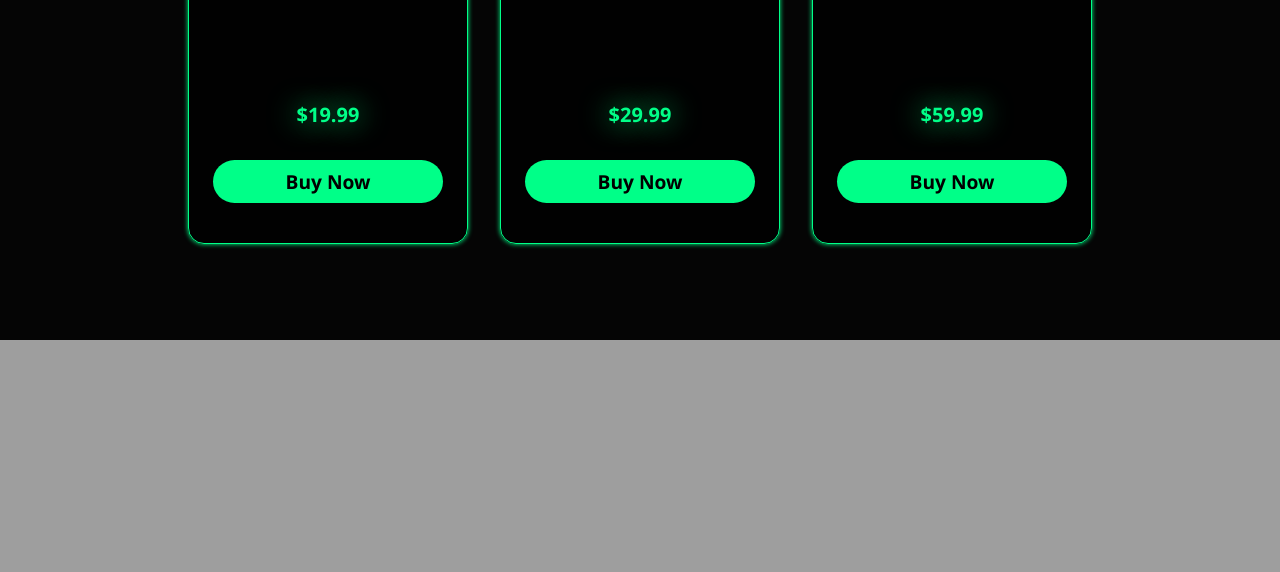
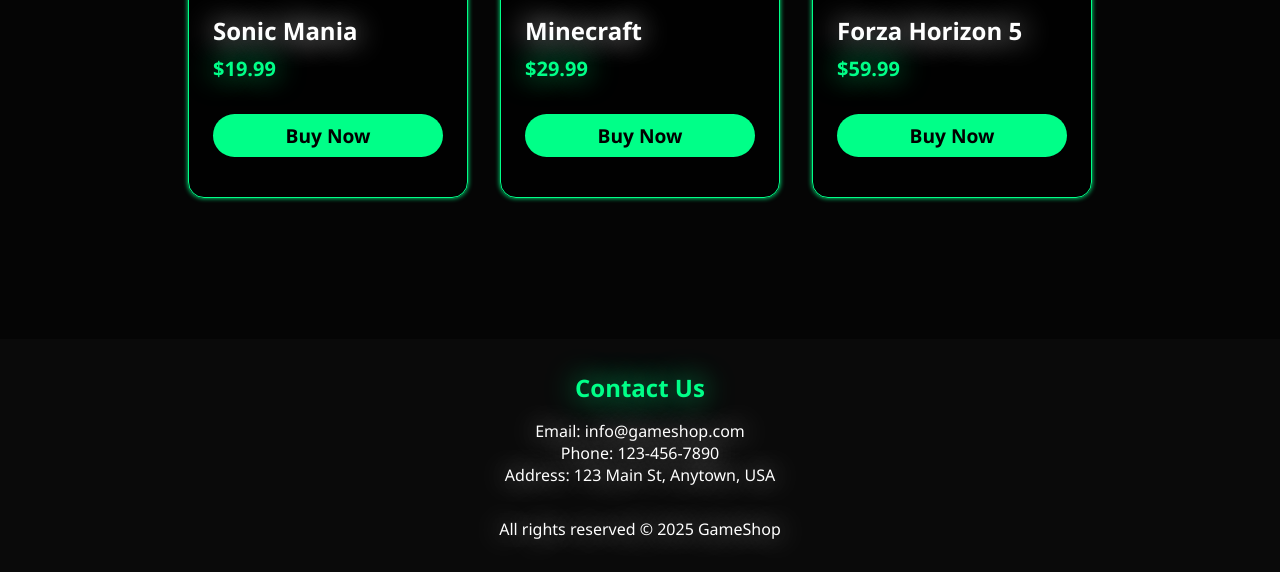
Before and after one commit to IT-8-TUES/8A-24-25-Team3, a PHP site: page /Elitsa_html1.html in a window 1280 px wide. Shown: the part 1261-1833 px from the top of the page. Before the commit the page ends 1601 px from the top, so only its background shows below. Run offline with PHP 8.4, Linux system fonts and the light colour scheme.

Commit message:
Made The Footer

```diff
--- a/Elitsa Ognyanova Koeva/Frontend/Elitsa_css2.css
+++ b/Elitsa Ognyanova Koeva/Frontend/Elitsa_css2.css
@@ -113,16 +113,6 @@ nav {
     background-color: transparent;
     color: #00ff88;
     box-shadow: 0 0 0.6rem #00ff88;
-    }
-p {
-    font-size: 3rem;
-    font-weight: bold;
-    text-align: center;
-    margin-top: 100px;
-    color: #00ff88;
-    text-shadow: 0 0 30px #00ff88;
-    animation: glow 1.5s infinite alternate;
-
 }
 .welcome-section p {
     text-shadow: 0 0 30px #00ff88;
@@ -130,6 +120,8 @@ p {
     margin-top: -10rem;
     font-size: 4rem;
     margin-bottom: 2rem;
+    font-weight: bold;
+    color: #00ff88;
 }
 .background-image {
     position: absolute;
@@ -228,6 +220,7 @@ section {
     color: #ffffff;
     font-size: 1.5rem;
     margin-bottom: 0.5rem;
+    text-shadow: 0 0 30px #ffffff;
 }
 
 .price {
@@ -257,3 +250,35 @@ section {
     color: #00ff88;
     box-shadow: 0 0 15px #00ff88;
 }
+.footer-content {
+    display: flex;
+    flex-direction: column;
+    align-items: center;
+    margin: 0 auto;
+    padding: 2rem 0;
+}
+.footer-section {
+    flex: 1;
+    padding: 0 2rem;
+    text-align: center;
+}
+.footer-section h3 {
+    color: #00ff88;
+    font-size: 1.5rem;
+    margin-bottom: 1rem;
+    text-shadow: 0 0 30px #00ff88;
+}
+.footer-section p {
+    color: #ffffff;
+    text-shadow: 0 0 30px #ffffff;
+}
+.right-section {
+    margin-top: 2rem;
+    text-align: center;
+    width: 100%;
+}
+.right-section p {
+    color: #ffffff;
+    text-shadow: 0 0 30px #ffffff;
+    margin: 0;
+}
--- a/Elitsa Ognyanova Koeva/Frontend/Elitsa_html1.html
+++ b/Elitsa Ognyanova Koeva/Frontend/Elitsa_html1.html
@@ -63,6 +63,19 @@
                 </div>
             </div>
         </section>
+        <footer>
+            <div class="footer-content">
+                <div class="footer-section">
+                    <h3>Contact Us</h3>
+                    <p>Email: info@gameshop.com</p>
+                    <p>Phone: 123-456-7890</p>
+                    <p>Address: 123 Main St, Anytown, USA</p>
+               </div>
+               <div class = "right-section">
+                    <p>All rights reserved &copy; 2025 GameShop</p>
+                </div>
+            </div>
+        </footer>
     </main>
 </body>
 </html>
```
